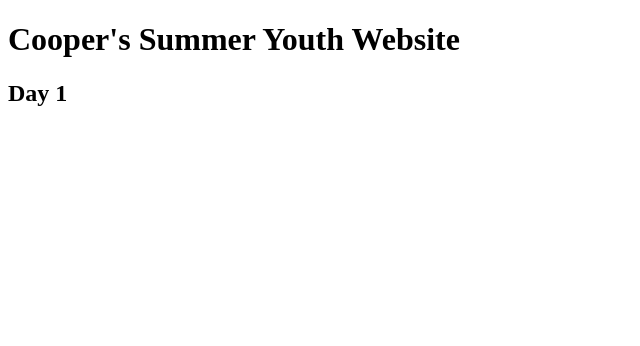
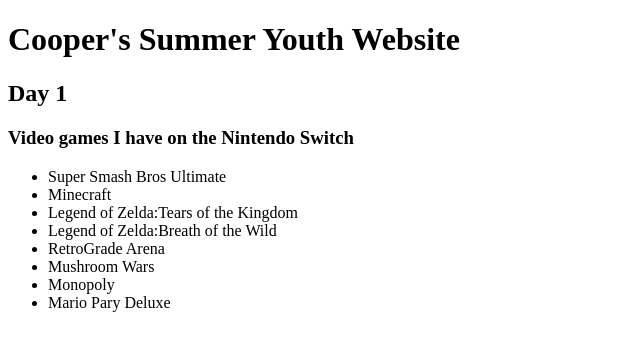
Before and after one commit to Pizzaknight3/Pizzaknight3.github.io, a plain HTML site: page index.html in a window 1280 px wide. Shown: the whole page, without its empty margins (0-640 px from the left). Drawn offline with Linux system fonts and the light colour scheme.

Commit message:
list of vgs

```diff
--- a/index.html
+++ b/index.html
@@ -8,5 +8,16 @@
 <body>
     <h1> Cooper's Summer Youth Website</h1>
     <h2>Day 1</h2>
+    <h3>Video games I have on the Nintendo Switch</h3>
+     <ul>
+        <li>Super Smash Bros Ultimate</li>
+        <li>Minecraft</li>
+        <li>Legend of Zelda:Tears of the Kingdom</li>
+        <li>Legend of Zelda:Breath of the Wild</li>
+        <li>RetroGrade Arena</li>
+        <li>Mushroom Wars</li>
+        <li>Monopoly</li>
+        <li>Mario Pary Deluxe</li>
+     </ul>
 </body>
 </html>
```
